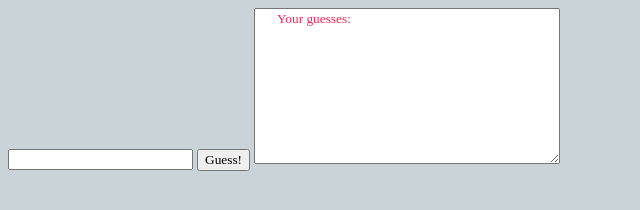
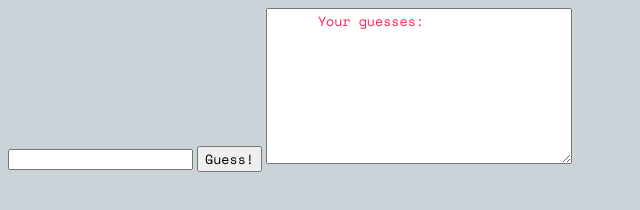
Before and after one commit to Vistril/cs-2350-gmn, a plain HTML site: page index.html in a window 1280 px wide. Shown: the whole page, without its empty margins (0-640 px from the left). Drawn offline with nearby package versions, Linux system fonts and the light colour scheme.

Commit message:
Update index.html

```diff
--- a/index.html
+++ b/index.html
@@ -1,6 +1,11 @@
 <!DOCTYPE html>
 <html>
   <head>
+         <link href="https://fonts.googleapis.com/css2?family=Abel&family=Rubik:wght@600&display=swap" rel="stylesheet">
+      <link rel="preconnect" href="https://fonts.gstatic.com">
+      <link href="https://fonts.googleapis.com/css2?family=Space+Mono:ital,wght@0,400;0,700;1,400;1,700&display=swap" rel="stylesheet">
+      <link href="https://fonts.googleapis.com/css2?family=Merriweather&display=swap" rel="stylesheet">
+
     <meta charset="utf-8">
     <meta name="viewport" content="width=device-width">
     <title>replit</title>
```
